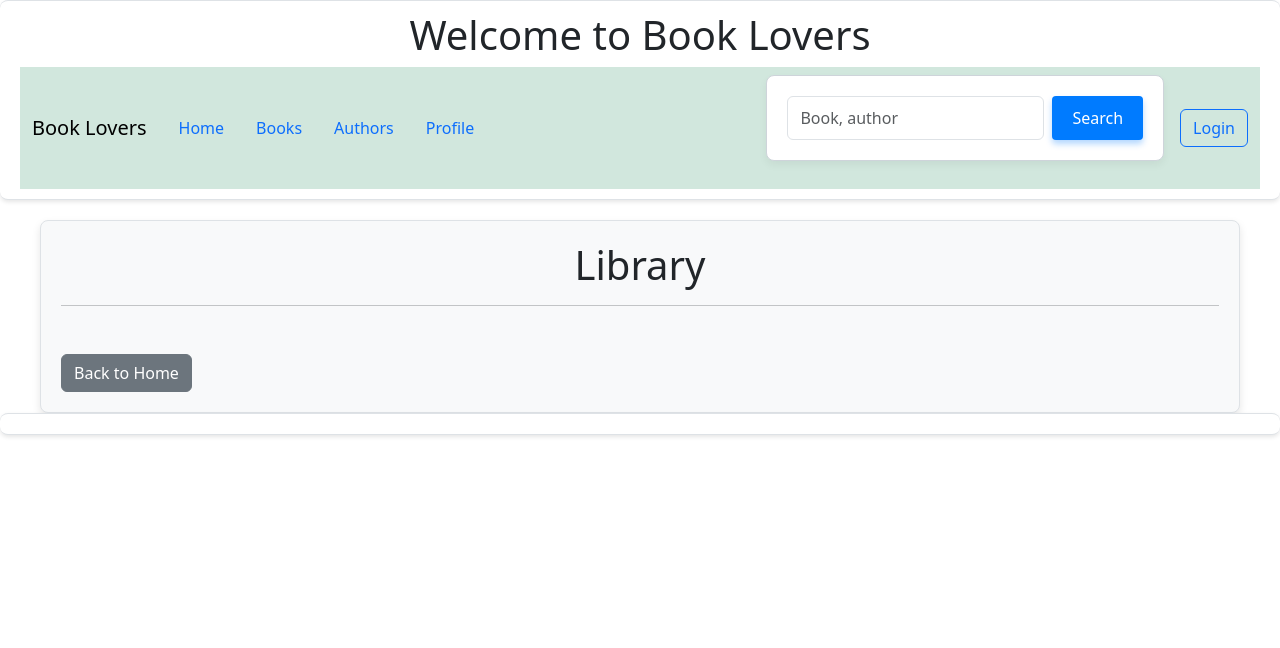
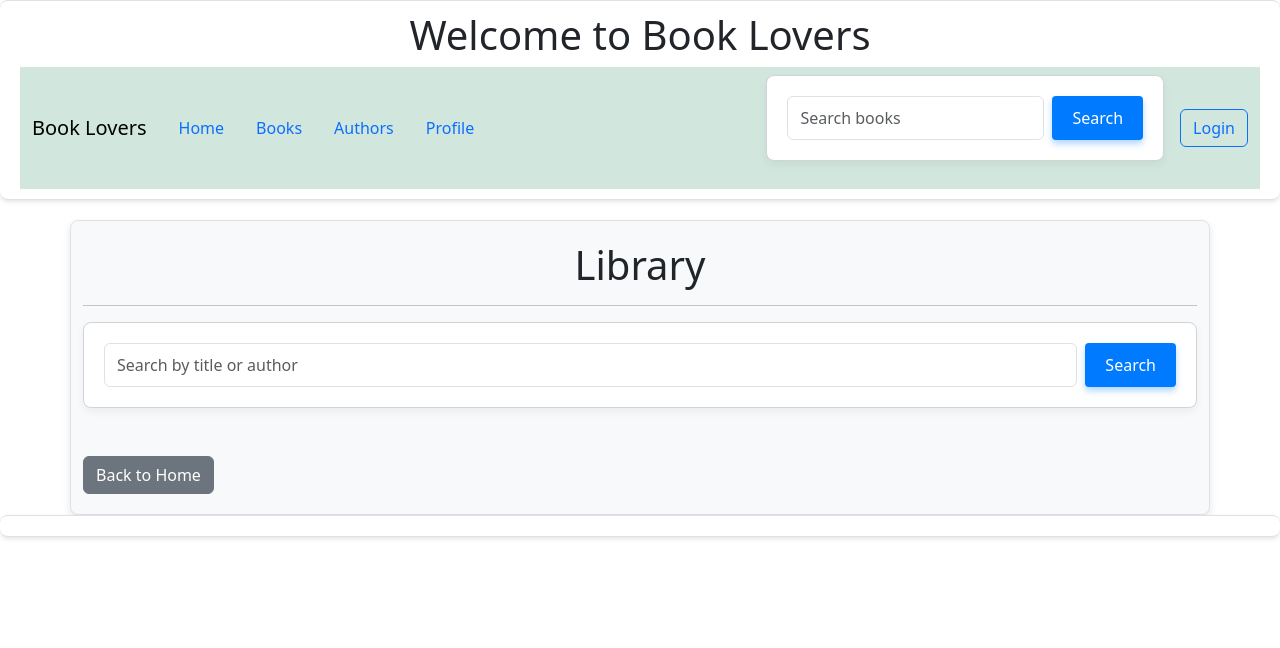
Before and after one commit to Zhmurik/BookLovers, a Django app: page /books/ in a window 1280 px wide. Shown: the top 648 px of the page. Run offline with Django 3.2, Linux system fonts and the light colour scheme; data comes from the database, SQL or seed files in the repository; both versions use the stored data as it was after the commit; some libraries are stand-ins or nearby versions.

Commit message:
add search base.html, updt book_list.html + add search in each book, urls.py - add search, add BookSearchView

```diff
--- a/mysite/book_check/urls.py
+++ b/mysite/book_check/urls.py
@@ -3,7 +3,7 @@ from django.urls import path, include
 
 
 from .views import (BookView, SingleBookView, BookListView, ProfileView, author_detail,
-                    home, AddBookToProfileView, profile_view, author_list)
+                    home, AddBookToProfileView, profile_view, author_list, BookSearchView)
 
 urlpatterns = [
     path('', home, name='home'),
@@ -15,5 +15,6 @@ urlpatterns = [
     path('api/profile/', ProfileView.as_view(), name='api-profile'),
     path('profile/', profile_view, name='profile'),
     path('author/<int:author_id>/', author_detail, name='author_detail'),
-    path('authors/', author_list, name='author-list')
+    path('authors/', author_list, name='author-list'),
+    path('books/search/', BookSearchView.as_view(), name='book-search'),
 ]
--- a/mysite/book_check/views.py
+++ b/mysite/book_check/views.py
@@ -1,7 +1,8 @@
 from django.contrib.auth.decorators import login_required
+from django.db.models import Q
 from django.shortcuts import render, get_object_or_404
 from django.utils.decorators import method_decorator
-from django.views.generic import TemplateView, DetailView
+from django.views.generic import DetailView, ListView
 from rest_framework import generics, status
 from rest_framework.pagination import PageNumberPagination
 from rest_framework.response import Response
@@ -20,9 +21,26 @@ class BookView(generics.ListCreateAPIView):
     serializer_class = BookSerializer
     pagination_class = BookPagination
 
+    def get_queryset(self):
+        queryset = Book.objects.all()
+        search_query = self.request.query_params.get('search', '')
+        if search_query:
+            queryset = queryset.filter(title__icontains=search_query)
+        return queryset
 
-class BookListView(TemplateView):
+
+class BookListView(ListView):
+    model = Book
     template_name = 'book_list.html'
+    context_object_name = 'books'
+    paginate_by = 8
+
+    def get_queryset(self):
+        queryset = super().get_queryset()
+        search_query = self.request.GET.get('search', '')
+        if search_query:
+            queryset = queryset.filter(title__icontains=search_query)
+        return queryset
 
 
 class SingleBookView(generics.RetrieveUpdateDestroyAPIView):
@@ -89,3 +107,17 @@ def home(request):
         'books': books
     }
     return render(request, 'home.html', context)
+
+
+class BookSearchView(ListView):
+    model = Book
+    template_name = 'book_search_results.html'
+    context_object_name = 'books'
+
+    def get_queryset(self):
+        query = self.request.GET.get('q')
+        if query:
+            return Book.objects.filter(
+                Q(title__icontains=query) | Q(author__name__icontains=query)
+            )
+        return Book.objects.none()
--- a/mysite/static/style.css
+++ b/mysite/static/style.css
@@ -81,3 +81,20 @@ a:hover {
 .p-20 {
     padding: 20px;
 }
+
+.list-group-item {
+    display: flex;
+    justify-content: space-between;
+    align-items: center;
+}
+
+.add-to-profile {
+    margin-left: auto; /* Расположить кнопку справа */
+    border: none;
+    background: transparent;
+    cursor: pointer;
+}
+
+.add-to-profile:hover {
+    background-color: #f8f9fa; /* Легкий фон при наведении */
+}
--- a/mysite/templates/base.html
+++ b/mysite/templates/base.html
@@ -1,3 +1,4 @@
+<!-- base.html -->
 <!DOCTYPE html>
 {% load static %}
 <html lang="en">
@@ -7,7 +8,6 @@
     <title>{% block title %}Book Lovers{% endblock %}</title>
     <link href="https://cdn.jsdelivr.net/npm/bootstrap@5.3.3/dist/css/bootstrap.min.css" rel="stylesheet" integrity="sha384-QWTKZyjpPEjISv5WaRU9OFeRpok6YctnYmDr5pNlyT2bRjXh0JMhjY6hW+ALEwIH" crossorigin="anonymous">
     <link rel="stylesheet" href="{% static 'style.css' %}">
-
 </head>
 <body>
     <header>
@@ -33,8 +33,8 @@
                             <a class="nav-link" href="{% url 'profile' %}">Profile</a>
                         </li>
                     </ul>
-                <form class="d-flex ms-auto" role="search">
-                    <input class="form-control me-2" type="search" placeholder="Book, author" aria-label="Search">
+                    <form class="d-flex ms-auto" action="{% url 'book-search' %}" method="get">
+                        <input class="form-control me-2" type="search" name="q" placeholder="Search books" aria-label="Search">
                         <button class="btn btn-outline-success" type="submit">Search</button>
                     </form>
                     {% if user.is_authenticated %}
--- a/mysite/templates/book_list.html
+++ b/mysite/templates/book_list.html
@@ -1,16 +1,44 @@
 {% extends 'base.html' %}
+<!DOCTYPE html>
 {% load static %}
 
 {% block content %}
-<!DOCTYPE html>
 <html lang="en">
 <head>
     <meta charset="UTF-8">
     <title>Books</title>
+    <link href="https://cdn.jsdelivr.net/npm/bootstrap@5.3.3/dist/css/bootstrap.min.css" rel="stylesheet">
     <script>
+        function addToProfile(bookTitle) {
+            fetch(`/api/add-book/`, {
+                method: 'POST',
+                headers: {
+                    'Content-Type': 'application/json',
+                    'X-CSRFToken': getCsrfToken() // Убедитесь, что добавляете CSRF токен
+                },
+                body: JSON.stringify({ title: bookTitle }) // Передача title
+            })
+            .then(response => {
+                if (response.ok) {
+                    alert('Book added to profile!');
+                } else {
+                    throw new Error('Failed to add book');
+                }
+            })
+            .catch(error => console.error('Error adding book:', error));
+        }
+
+        function getCsrfToken() {
+            const csrfTokenElement = document.querySelector('[name=csrfmiddlewaretoken]');
+            return csrfTokenElement ? csrfTokenElement.value : '';
+        }
+
         document.addEventListener('DOMContentLoaded', function() {
-            function fetchBooks(page) {
-                fetch(`/api/book/?page=${page}`)
+            const searchForm = document.getElementById('search-form');
+            const searchInput = document.getElementById('search-input');
+
+            function fetchBooks(page, searchQuery = '') {
+                fetch(`/api/book/?page=${page}&search=${encodeURIComponent(searchQuery)}`)
                     .then(response => {
                         if (!response.ok) {
                             throw new Error(`HTTP error! status: ${response.status}`);
@@ -23,13 +51,24 @@
 
                         data.results.forEach(book => {
                             const li = document.createElement('li');
-                            li.classList.add('list-group-item');
+                            li.classList.add('list-group-item', 'd-flex', 'justify-content-between', 'align-items-center');
+
                             // Create a link for each book
                             const link = document.createElement('a');
                             link.href = `/books/${book.id}/`;  // Assuming the URL pattern for book details
                             link.textContent = `${book.title} by ${book.author}`;
                             link.classList.add('text-decoration-none');
                             li.appendChild(link);
+
+                            // Create "Add to Profile" button
+                            const addButton = document.createElement('button');
+                            addButton.textContent = 'Add to Profile';
+                            addButton.classList.add('btn', 'btn-outline-primary', 'ms-2'); // 'ms-2' adds margin start
+                            addButton.addEventListener('click', function() {
+                                addToProfile(book.title); // Передача названия книги
+                            });
+
+                            li.appendChild(addButton);
                             bookList.appendChild(li);
                         });
 
@@ -72,13 +111,19 @@
                                 event.preventDefault();
                                 const page = event.target.getAttribute('data-page');
                                 if (page) {
-                                    fetchBooks(page);
+                                    fetchBooks(page, searchInput.value);
                                 }
                             });
                         });
                     })
                     .catch(error => console.error('Error fetching books:', error));
             }
+
+            // Add event listener to search form
+            searchForm.addEventListener('submit', function(event) {
+                event.preventDefault();
+                fetchBooks(1, searchInput.value); // Load the first page with the search query
+            });
 
             fetchBooks(1);  // Load the first page initially
         });
@@ -87,11 +132,16 @@
 <body>
     <h1 class="text-center">Library</h1>
     <hr>
+    <form id="search-form" class="d-flex mb-3">
+        <input id="search-input" class="form-control me-2" type="search" placeholder="Search by title or author" aria-label="Search">
+        <button class="btn btn-outline-success" type="submit">Search</button>
+    </form>
     <ul id="book-list" class="list-group"></ul>
     <nav aria-label="Pagination">
         <ul class="pagination justify-content-center" id="pagination"></ul>
     </nav>
     <a href="{% url 'home' %}" class="btn btn-secondary mt-3">Back to Home</a>
+    <input type="hidden" name="csrfmiddlewaretoken" value="{{ csrf_token }}">
 </body>
 </html>
 {% endblock %}
```
Also changed, not shown: mysite/templates/book_search_results.html (added, +20 -0 lines), mysite/db.sqlite3. Lines whose indentation alone changed are shown as unchanged.
